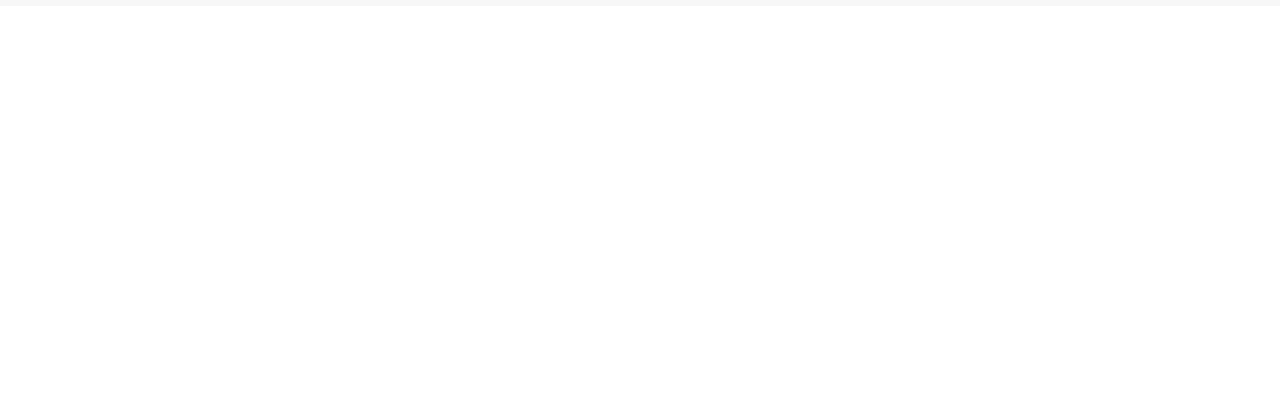
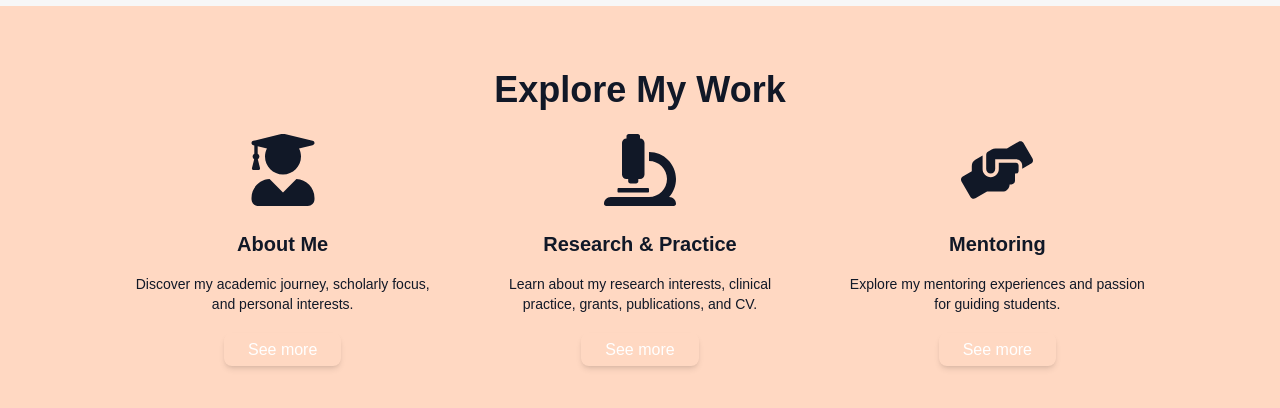
Before and after one commit to emw8105/ishan-psych-profile, a Next.js app: page / in a window 1280 px wide. Shown: the part 1632-2040 px from the top of the page. Before the commit the page ends 1638 px from the top, so only its background shows below. Built offline with nearby package versions, Linux system fonts and the light colour scheme.

Commit message:
page overview section first draft

```diff
--- a/src/app/page.tsx
+++ b/src/app/page.tsx
@@ -1,7 +1,7 @@
 import Navbar from "@/components/Navbar";
 import Image from "next/image";
 import type { Metadata } from "next";
-import { FaChevronDown } from "react-icons/fa";
+import { FaChevronDown, FaUserGraduate, FaMicroscope, FaHandsHelping } from "react-icons/fa";
 
 export const metadata: Metadata = {
   title: "Home - Ishan Nitin Vengurlekar",
@@ -50,18 +50,74 @@
             className="rounded-lg shadow-lg object-contain"
           />
         </div>
-        <div className="py-16 lg:w-1/2 lg:ml-12 text-gray-700 text-center lg:text-left">
-          <h3 className="text-3xl font-bold mb-4">More About Me</h3>
-          <p className="text-lg leading-relaxed">
+        <div className="py-16 lg:w-1/2 lg:ml-1 text-center lg:text-left">
+          <h3 className="text-3xl text-sky-blue font-bold mb-4">More About Me</h3>
+          <p className="text-lg text-gray-700 leading-relaxed">
             PLACEHOLDER this section is about me, Ishan Vengurlekar. I am a clinical psychiatrist, researcher, leader, visionary, and advocate. I am passionate about mental health and am dedicated to improving the lives of my patients. I am also a researcher and have published numerous papers on various topics in psychiatry. I am a leader in my field and am constantly striving to improve the quality of care that my patients receive. I am a visionary and am always looking for new and innovative ways to help my patients. I am also an advocate for mental health and work tirelessly to raise awareness and reduce the stigma surrounding mental illness.
           </p>
         </div>
+      </section>
 
-        {/* Page section overview */}
+      {/* Page section overview */}
+<section className="py-16 bg-light-pearl text-gray-900 bg-soft-peach">
+  <div className="max-w-5xl mx-auto text-center">
+    <h2 className="text-4xl font-bold mb-6">Explore My Work</h2>
 
+    <div className="grid grid-cols-1 md:grid-cols-3 gap-12 mb-10">
+      {/* About Me */}
+      <div className="text-center">
+        <div className="mb-6">
+          <FaUserGraduate className="text-7xl text-deep-coral mx-auto" />
+        </div>
+        <h3 className="text-xl font-semibold mb-4">About Me</h3>
+        <p className="text-sm mb-6">
+          Discover my academic journey, scholarly focus, and personal interests.
+        </p>
+        <a
+          href="/about"
+          className="px-6 py-2 bg-deep-coral text-white font-medium rounded-lg shadow-md hover:bg-soft-salmon transition duration-300"
+        >
+          See more
+        </a>
+      </div>
 
+      {/* Research & Practice */}
+      <div className="text-center">
+        <div className="mb-6">
+          <FaMicroscope className="text-7xl text-deep-coral mx-auto" />
+        </div>
+        <h3 className="text-xl font-semibold mb-4">Research & Practice</h3>
+        <p className="text-sm mb-6">
+          Learn about my research interests, clinical practice, grants, publications, and CV.
+        </p>
+        <a
+          href="/research-and-practice"
+          className="px-6 py-2 bg-deep-coral text-white font-medium rounded-lg shadow-md hover:bg-soft-salmon transition duration-300"
+        >
+          See more
+        </a>
+      </div>
 
-      </section>
+      {/* Mentoring */}
+      <div className="text-center">
+        <div className="mb-6">
+          <FaHandsHelping className="text-7xl text-deep-coral mx-auto" />
+        </div>
+        <h3 className="text-xl font-semibold mb-4">Mentoring</h3>
+        <p className="text-sm mb-6">
+          Explore my mentoring experiences and passion for guiding students.
+        </p>
+        <a
+          href="/mentoring"
+          className="px-6 py-2 bg-deep-coral text-white font-medium rounded-lg shadow-md hover:bg-soft-salmon transition duration-300"
+        >
+          See more
+        </a>
+      </div>
+    </div>
+  </div>
+</section>
+
     </div>
   );
 }
```
